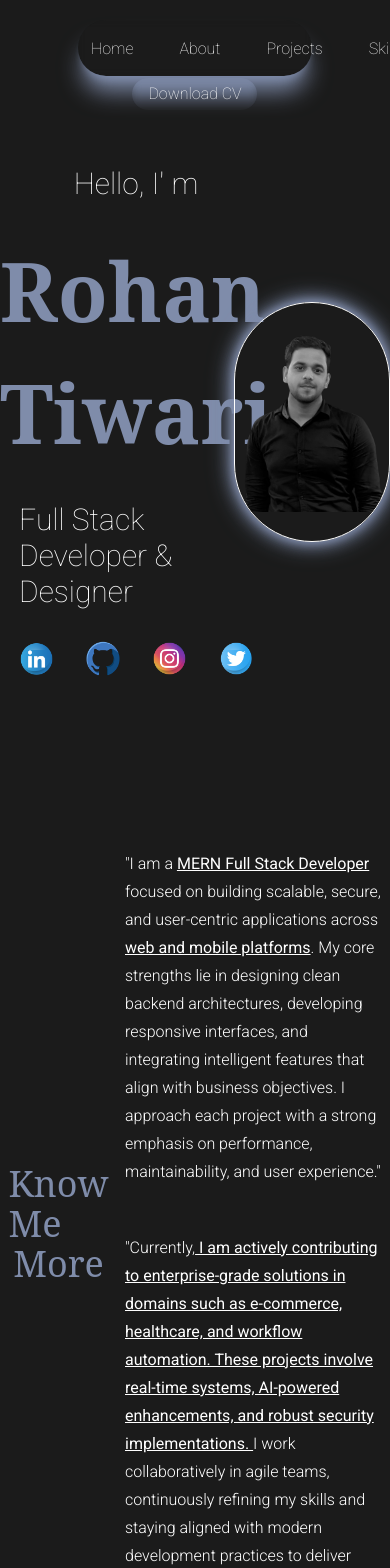
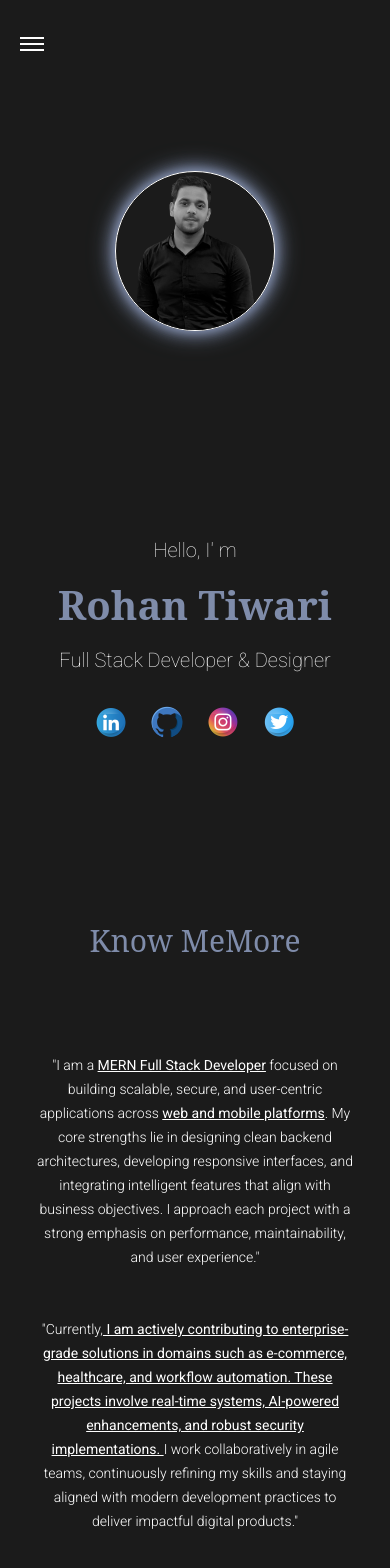
Before and after one commit to rohangit-hub/Portfolio-New, a React (Vite) app in the folder client/: page / in a window 390 px wide. Shown: the top 1568 px of the page. Built offline with nearby package versions, Linux system fonts and the light colour scheme; a web font is replaced by a local one.

Commit message:
Portfolio-New V0.3 080725::2:25PM

```diff
--- a/client/src/components/about/about.css
+++ b/client/src/components/about/about.css
@@ -26,3 +26,26 @@
 .about-right-text{
     @apply text-[#ffffff] text-base font-light leading-7;
 }
+
+/* Mobile and Tablet Responsive Styles */
+@media (max-width: 768px) {
+    .about-container {
+        @apply flex-col h-auto min-h-[90vh] p-4;
+    }
+
+    .about-left {
+        @apply w-full h-auto p-6 mb-4;
+    }
+
+    .about-left-heading {
+        @apply text-3xl text-center;
+    }
+
+    .about-right {
+        @apply w-full h-auto p-4;
+    }
+
+    .about-right-text {
+        @apply text-sm leading-6 text-center;
+    }
+}
--- a/client/src/components/contact/contact.css
+++ b/client/src/components/contact/contact.css
@@ -64,3 +64,54 @@
     hover:text-[#ffffff] hover:shadow-2xl hover:scale-110 hover:translate-y-[-2px]
     hover:shadow-[0_10px_20px_rgba(0,0,0,0.3)] active:scale-95 rounded-3xl mx-auto;
 }
+
+/* Mobile and Tablet Responsive Styles */
+@media (max-width: 768px) {
+    .contact-container {
+        @apply flex-col h-auto min-h-[100vh] p-4;
+    }
+
+    .contact-left {
+        @apply w-full h-auto mb-6 order-1;
+    }
+
+    .contact-left-heading {
+        @apply text-3xl text-center;
+    }
+
+    .social-media-container {
+        @apply gap-6 mt-4;
+    }
+
+    .social-media-icon {
+        @apply w-[2rem] h-[2rem];
+    }
+
+    .contact-left-text-content {
+        @apply text-center text-xs;
+    }
+
+    .contact-right {
+        @apply w-full h-auto order-2;
+    }
+
+    .contact-right-heading {
+        @apply text-2xl mt-4 text-center;
+    }
+
+    .contact-right-form {
+        @apply max-w-full px-4;
+    }
+
+    .contact-right-input {
+        @apply px-3 py-2 text-sm;
+    }
+
+    .contact-right-textarea {
+        @apply px-3 py-2 text-sm h-[4rem];
+    }
+
+    .contact-right-submit {
+        @apply w-[8rem] px-2 py-1 text-sm;
+    }
+}
--- a/client/src/components/footer/footer.css
+++ b/client/src/components/footer/footer.css
@@ -11,3 +11,10 @@
     @apply flex text-[#ffffff] bg-[#000000] justify-evenly items-center flex-col w-full h-[5vh]
     flex-wrap text-center text-sm font-thin font-roboto;
 }
+
+/* Mobile and Tablet Responsive Styles */
+@media (max-width: 768px) {
+    .footer-container {
+        @apply h-auto p-4 text-xs;
+    }
+}
--- a/client/src/components/home/home.css
+++ b/client/src/components/home/home.css
@@ -68,3 +68,42 @@
 .arrow-down-icon:hover {
     box-shadow: 0 0 3px #7F8CAA, 0 0 6px #7F8CAA, 0 0 9px #7F8CAA;
 }
+
+/* Mobile and Tablet Responsive Styles */
+@media (max-width: 768px) {
+    .home-container {
+        @apply flex-col h-auto min-h-[100vh] p-4 pt-20;
+    }
+
+    .home-content-left {
+        @apply w-full h-auto gap-4 order-2;
+    }
+
+    .hello-text {
+        @apply text-xl text-center;
+    }
+
+    .name-text {
+        @apply text-[2.5rem] text-center leading-tight;
+    }
+
+    .full-stack-text {
+        @apply text-xl text-center;
+    }
+
+    .home-content-right {
+        @apply w-full h-auto order-1 mb-6;
+    }
+
+    .home-content-right-img {
+        @apply w-[10rem] h-[10rem];
+    }
+
+    .social-media-icon {
+        @apply w-[2rem] h-[2rem];
+    }
+
+    .arrow-down-icon {
+        @apply w-[2.5rem] h-[2.5rem];
+    }
+}
--- a/client/src/components/navbar/navbar.css
+++ b/client/src/components/navbar/navbar.css
@@ -30,3 +30,73 @@
     hover:shadow-2xl hover:shadow-[#7F8CAA] hover:scale-110 hover:translate-y-[-2px]
     hover:shadow-[0_10px_20px_rgba(0,0,0,0.3)] active:scale-95;
 }
+
+/* Mobile Navigation Styles */
+.mobile-nav {
+    @apply hidden relative;
+}
+
+.burger-button {
+    @apply flex flex-col justify-center items-center w-8 h-8 bg-transparent border-none cursor-pointer p-0;
+}
+
+.burger-line {
+    @apply w-6 h-0.5 bg-white mb-1 transition-all duration-300 ease-in-out;
+}
+
+.burger-line:last-child {
+    @apply mb-0;
+}
+
+.burger-line.active:nth-child(1) {
+    transform: rotate(45deg) translate(5px, 5px);
+}
+
+.burger-line.active:nth-child(2) {
+    @apply opacity-0;
+}
+
+.burger-line.active:nth-child(3) {
+    transform: rotate(-45deg) translate(7px, -6px);
+}
+
+.mobile-dropdown {
+    @apply absolute top-12 left-0 bg-[#1b1b1b]/95 rounded-2xl p-4 shadow-xl shadow-[#7F8CAA]
+    backdrop-blur-lg border border-[#7F8CAA]/30 opacity-0 invisible transform scale-95
+    transition-all duration-300 ease-in-out min-w-[200px] z-[999];
+}
+
+.mobile-dropdown.open {
+    @apply opacity-100 visible scale-100;
+}
+
+.mobile-dropdown a {
+    @apply block px-4 py-3 text-white text-sm font-normal border-b border-[#7F8CAA]/20
+    transition-all duration-300 ease-in-out hover:bg-[#7F8CAA]/20 hover:rounded-lg
+    hover:text-[#7F8CAA] hover:scale-105;
+}
+
+.mobile-dropdown a:last-child {
+    @apply border-b-0 bg-[#7F8CAA]/10 text-[#7F8CAA] font-medium;
+}
+
+/* Mobile and Tablet Responsive Styles */
+@media (max-width: 768px) {
+    .container {
+        @apply w-full h-auto py-3 px-4 top-4 left-0 right-0 bg-transparent shadow-none backdrop-blur-none justify-start items-start;
+        position: fixed;
+        background: transparent;
+        box-shadow: none;
+        backdrop-filter: none;
+    }
+
+    .desktop-nav {
+        @apply hidden;
+    }
+
+    .mobile-nav {
+        @apply flex relative w-auto;
+    }
+
+
+}
--- a/client/src/components/navbar/navbar.jsx
+++ b/client/src/components/navbar/navbar.jsx
@@ -1,21 +1,66 @@
-import React from 'react'
+import React, { useState, useEffect, useRef } from 'react'
 import './navbar.css'
 import resume from '../../assets/resume.pdf'
 
 
 function navbar() {
+  const [isMenuOpen, setIsMenuOpen] = useState(false)
+  const menuRef = useRef(null)
+
+  const toggleMenu = () => {
+    setIsMenuOpen(!isMenuOpen)
+  }
+
+  const closeMenu = () => {
+    setIsMenuOpen(false)
+  }
+
+  // Close menu when clicking outside
+  useEffect(() => {
+    const handleClickOutside = (event) => {
+      if (menuRef.current && !menuRef.current.contains(event.target)) {
+        setIsMenuOpen(false)
+      }
+    }
+
+    document.addEventListener('mousedown', handleClickOutside)
+    return () => {
+      document.removeEventListener('mousedown', handleClickOutside)
+    }
+  }, [])
+
   return (
     <div className='container font-roboto'>
-        <div className='left-container'>
-        <a href='#home'>Home</a>
-        <a href='#about'>About</a>
-        <a href='#project'>Projects</a>
-        <a href='#skill'>Skills</a>
-        <a href='#contact'>Contact</a>
+        {/* Desktop Navigation */}
+        <div className='left-container desktop-nav'>
+        <a href='#home' onClick={closeMenu}>Home</a>
+        <a href='#about' onClick={closeMenu}>About</a>
+        <a href='#project' onClick={closeMenu}>Projects</a>
+        <a href='#skill' onClick={closeMenu}>Skills</a>
+        <a href='#contact' onClick={closeMenu}>Contact</a>
         </div>
 
-        <div className='right-container'>
+        <div className='right-container desktop-nav'>
             <a href={resume} download='RohanTiwari-resume.pdf'>Download CV</a>
+        </div>
+
+        {/* Mobile Burger Menu */}
+        <div className='mobile-nav' ref={menuRef}>
+          <button className='burger-button' onClick={toggleMenu}>
+            <span className={`burger-line ${isMenuOpen ? 'active' : ''}`}></span>
+            <span className={`burger-line ${isMenuOpen ? 'active' : ''}`}></span>
+            <span className={`burger-line ${isMenuOpen ? 'active' : ''}`}></span>
+          </button>
+
+          {/* Mobile Dropdown Menu */}
+          <div className={`mobile-dropdown ${isMenuOpen ? 'open' : ''}`}>
+            <a href='#home' onClick={closeMenu}>Home</a>
+            <a href='#about' onClick={closeMenu}>About</a>
+            <a href='#project' onClick={closeMenu}>Projects</a>
+            <a href='#skill' onClick={closeMenu}>Skills</a>
+            <a href='#contact' onClick={closeMenu}>Contact</a>
+            <a href={resume} download='RohanTiwari-resume.pdf' onClick={closeMenu}>Download CV</a>
+          </div>
         </div>
     </div>
   )
--- a/client/src/components/project/project.css
+++ b/client/src/components/project/project.css
@@ -86,3 +86,54 @@
 .search-icon{
     @apply text-[#7F8CAA] text-lg;
 }
+
+/* Mobile and Tablet Responsive Styles */
+@media (max-width: 768px) {
+    .project-container {
+        @apply flex-col h-auto min-h-[100vh] p-4;
+    }
+
+    .project-left {
+        @apply w-full h-auto p-4 mt-4 order-2;
+    }
+
+    .project-left-img-container {
+        @apply gap-3 p-1 h-auto max-h-[60vh];
+    }
+
+    .project-card {
+        @apply p-3;
+    }
+
+    .project-left-img {
+        @apply w-[8rem] h-[8rem];
+    }
+
+    .project-title {
+        @apply text-xs;
+    }
+
+    .tech-tag {
+        @apply text-[0.65rem] px-1 py-0.5;
+    }
+
+    .project-right {
+        @apply w-full h-auto p-4 mt-0 order-1 mb-6;
+    }
+
+    .project-right-heading {
+        @apply text-3xl text-center;
+    }
+
+    .search-container {
+        @apply mt-6;
+    }
+
+    .filter-container {
+        @apply gap-1 mb-3;
+    }
+
+    .filter-button {
+        @apply px-2 py-1 text-sm;
+    }
+}
--- a/client/src/components/skill/skill.css
+++ b/client/src/components/skill/skill.css
@@ -37,3 +37,34 @@
     hover:text-[#ffffff] hover:shadow-2xl hover:scale-110 hover:translate-y-[-2px]
     hover:shadow-[0_10px_20px_rgba(0,0,0,0.3)] active:scale-95 rounded-3xl;
 }
+
+/* Mobile and Tablet Responsive Styles */
+@media (max-width: 768px) {
+    .skill-container {
+        @apply flex-col h-auto min-h-[70vh] p-4;
+    }
+
+    .skill-left {
+        @apply w-full h-auto p-6 mt-4 mb-4;
+    }
+
+    .skill-left-heading {
+        @apply text-3xl text-center;
+    }
+
+    .skill-right {
+        @apply w-full h-auto p-4 mt-0;
+    }
+
+    .skill-right-text {
+        @apply text-sm text-center;
+    }
+
+    .skill-right-list {
+        @apply gap-3 mt-6 text-sm;
+    }
+
+    .skill-right-list li {
+        @apply px-2 py-1 text-sm;
+    }
+}
```
